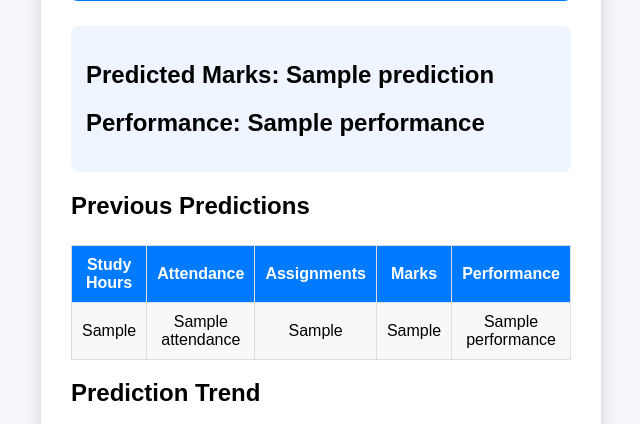
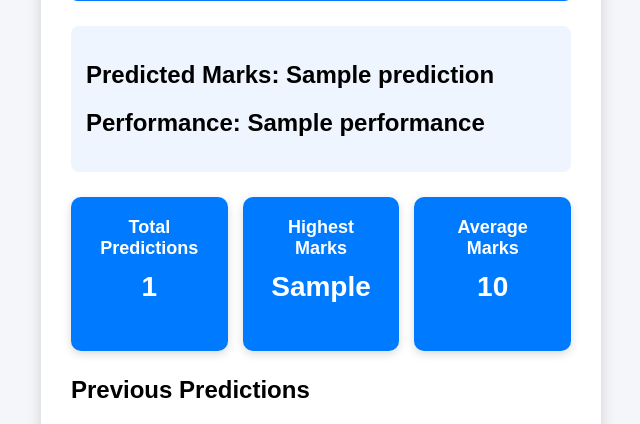
Before and after one commit to kanishkachauhan241/Student-Performance-Predictor, a Flask app: template templates/index.html in a window 1280 px wide. Shown: the part 506-930 px from the top of the page, without its empty margins (319-959 px from the left). Run offline with Flask 3, Linux system fonts and the light colour scheme; the template is opened without the code that fills it: most values are stand-ins (such as "Sample title", 1, 10 or a date in 2020); parts of the project's set-up code (start-up, migrations or seed data) failed here and were passed over.

Commit message:
Add dashboard analytics and prediction history

```diff
--- a/app.py
+++ b/app.py
@@ -1,8 +1,16 @@
 from flask import Flask, render_template, request
 import joblib
 import pandas as pd
+import matplotlib
+matplotlib.use("Agg")
 import matplotlib.pyplot as plt
 import os
+
+
+total_predictions = 0
+highest_marks = 0
+average_marks = 0
+
 
 app = Flask(__name__)
 
@@ -10,13 +18,20 @@ app = Flask(__name__)
 model = joblib.load("student_model.pkl")
 
 
+
+
+
 @app.route("/", methods=["GET", "POST"])
 def home():
 
-    prediction =None
-    performance =None
-    error =None
-    history=[]
+    prediction = None
+    performance = None
+    error = None
+    history = []
+
+    total_predictions = 0
+    highest_marks = 0
+    average_marks = 0
 
     if request.method == "POST":
 
@@ -24,6 +39,7 @@ def home():
         attendance = float(request.form["attendance"])
         assignments = float(request.form["assignments"])
 
+        # Input validation
         if study_hours < 0 or study_hours > 24:
             error = "Study hours must be between 0 and 24."
 
@@ -43,10 +59,12 @@ def home():
 
             marks = model.predict(student)[0]
 
+            # Keep prediction between 0 and 100
+            marks = max(0, min(marks, 100))
 
-            marks = max(0, min(marks, 100))
             prediction = round(marks, 2)
 
+            # Performance label
             if marks >= 90:
                 performance = "Excellent"
             elif marks >= 75:
@@ -58,7 +76,8 @@ def home():
             else:
                 performance = "Needs Improvement"
 
-            history = pd.DataFrame({
+            # Save prediction
+            new_prediction = pd.DataFrame({
                 "StudyHours": [study_hours],
                 "Attendance": [attendance],
                 "AssignmentsCompleted": [assignments],
@@ -67,53 +86,58 @@ def home():
             })
 
             if os.path.exists("prediction_history.csv"):
-                history.to_csv(
+                new_prediction.to_csv(
                     "prediction_history.csv",
                     mode="a",
                     header=False,
                     index=False
                 )
             else:
-                history.to_csv(
+                new_prediction.to_csv(
                     "prediction_history.csv",
                     index=False
                 )
 
+    # Read history and generate dashboard
+    if os.path.exists("prediction_history.csv"):
 
-    if os.path.exists("prediction_history.csv"):
-        history = pd.read_csv("prediction_history.csv")
-        #Last 5 predictions
-        recent = history.tail(5)
+        history_df = pd.read_csv("prediction_history.csv")
 
-        # create chart
+        total_predictions = len(history_df)
+        highest_marks = round(history_df["PredictedMarks"].max(), 2)
+        average_marks = round(history_df["PredictedMarks"].mean(), 2)
+
+        recent = history_df.tail(5)
+
+        # Generate chart
         plt.figure(figsize=(6, 4))
         plt.plot(
-            recent.index,
+            range(1, len(recent) + 1),
             recent["PredictedMarks"],
             marker="o"
         )
         plt.title("Recent Predicted Marks")
-        plt.xlabel("Prediction Number")
+        plt.xlabel("Recent Predictions")
         plt.ylabel("Marks")
         plt.grid(True)
+
+        os.makedirs("static/images", exist_ok=True)
 
         plt.savefig("static/images/prediction_chart.png")
         plt.close()
 
         history = recent.to_dict(orient="records")
 
-
-
     return render_template(
         "index.html",
         prediction=prediction,
         performance=performance,
         error=error,
-        history=history
+        history=history,
+        total_predictions=total_predictions,
+        highest_marks=highest_marks,
+        average_marks=average_marks
     )
-
-
-
 @app.route("/clear_history", methods=["POST"])
 def clear_history():
 
@@ -128,7 +152,10 @@ def clear_history():
         prediction=None,
         performance=None,
         error=None,
-        history=[]
+        history=[],
+        total_predictions=0,
+        highest_marks=0,
+        average_marks=0
     )
 
 
--- a/static/css/style.css
+++ b/static/css/style.css
@@ -94,3 +94,31 @@ button:hover{
 .clear-btn:hover{
     background:#b02a37;
 }
+
+.stats{
+    display:flex;
+    justify-content:space-between;
+    gap:15px;
+    margin:25px 0;
+}
+
+.card{
+    flex:1;
+    background:#007BFF;
+    color:white;
+    text-align:center;
+    padding:20px;
+    border-radius:10px;
+    box-shadow:0 3px 10px rgba(0,0,0,.15);
+}
+
+.card h3{
+    margin:0;
+    font-size:18px;
+}
+
+.card p{
+    margin-top:12px;
+    font-size:28px;
+    font-weight:bold;
+}
--- a/templates/index.html
+++ b/templates/index.html
@@ -64,6 +64,25 @@
 
 {% if history %}
 
+<div class="stats">
+
+    <div class="card">
+        <h3>Total Predictions</h3>
+        <p>{{ total_predictions }}</p>
+    </div>
+
+    <div class="card">
+        <h3>Highest Marks</h3>
+        <p>{{ highest_marks }}</p>
+    </div>
+
+    <div class="card">
+        <h3>Average Marks</h3>
+        <p>{{ average_marks }}</p>
+    </div>
+
+</div>
+
 <h2>Previous Predictions</h2>
 
 <table class="history-table">
@@ -97,16 +116,13 @@
     alt="Prediction Chart"
     width="100%">
 
-    {% endif %}
-
-    <form action="/clear_history" method="POST">
+<form action="/clear_history" method="POST">
     <button type="submit" class="clear-btn">
         Clear Prediction History
     </button>
 </form>
 
-
-
+{% endif %}
 
 </div>
 
```
